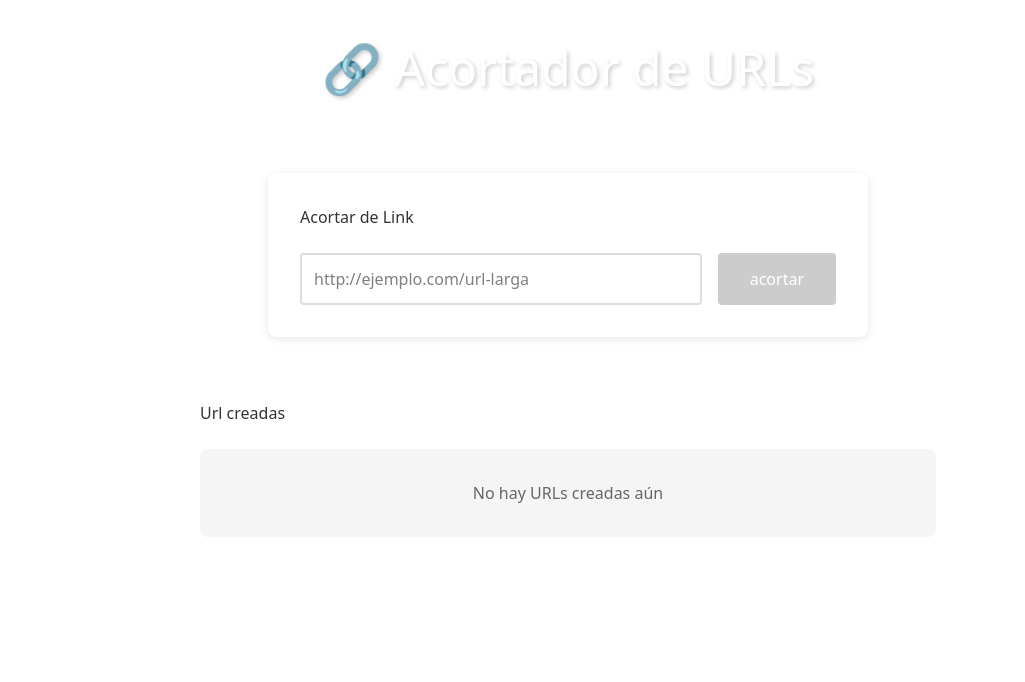
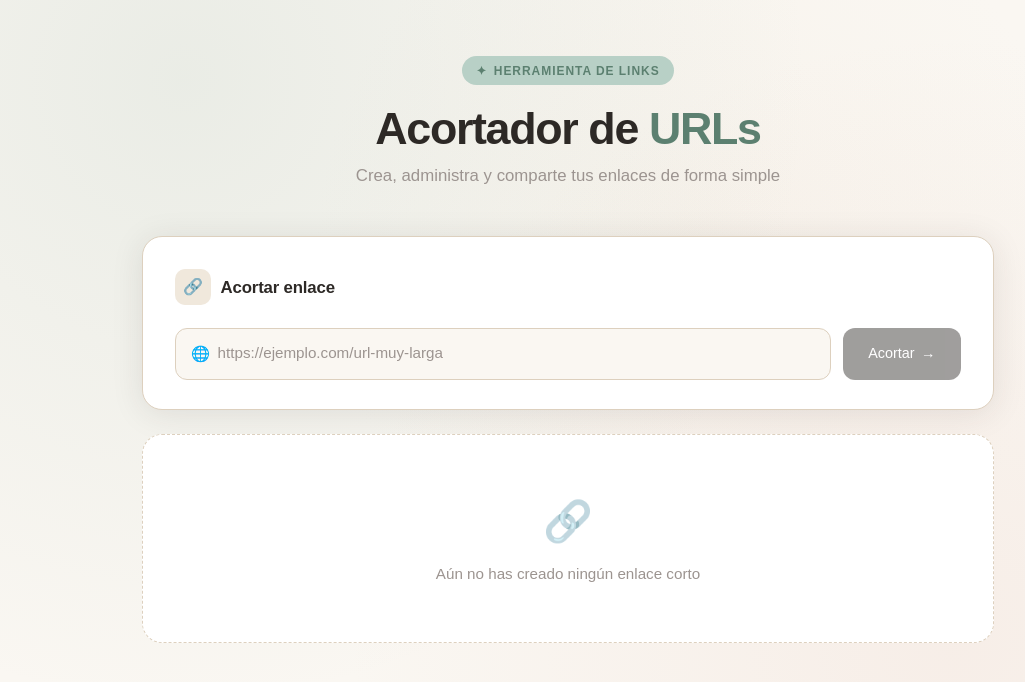
Before and after one commit to Jul-Fig/Acortador-de-links, an Angular app in the folder frontend/: page / in a window 1280 px wide. Shown: the top 682 px of the page, without its empty margins (72-1097 px from the left). Built offline with nearby package versions, Linux system fonts and the light colour scheme.

Commit message:
mejora de apariencia

```diff
--- a/frontend/src/app/app.css
+++ b/frontend/src/app/app.css
@@ -1,38 +1,62 @@
-* {
-  margin: 0;
-  padding: 0;
-  box-sizing: border-box;
-}
-
-body {
-  font-family: -apple-system, BlinkMacSystemFont, 'Segoe UI', Roboto, Oxygen, Ubuntu, Cantarell, sans-serif;
-  background: linear-gradient(135deg, #667eea 0%, #764ba2 100%);
+.app-wrapper {
   min-height: 100vh;
+  background-color: var(--cream);
+  background-image:
+    radial-gradient(circle at 20% 10%, rgba(143, 175, 159, 0.15) 0%, transparent 50%),
+    radial-gradient(circle at 80% 80%, rgba(232, 196, 184, 0.18) 0%, transparent 50%),
+    radial-gradient(circle at 60% 30%, rgba(240, 232, 220, 0.3) 0%, transparent 40%);
 }
 
 .container {
   min-height: 100vh;
-  padding: 2rem;
+  padding: 2.5rem 1.5rem 4rem;
+  max-width: 900px;
+  margin: 0 auto;
 }
 
+/* Header */
 header {
   text-align: center;
-  color: white;
-  margin-bottom: 2rem;
+  margin-bottom: 3rem;
+  padding-top: 1rem;
+}
+
+.header-badge {
+  display: inline-flex;
+  align-items: center;
+  gap: 0.4rem;
+  background: var(--sage-light);
+  color: var(--sage-dark);
+  font-size: 0.75rem;
+  font-weight: 600;
+  letter-spacing: 0.08em;
+  text-transform: uppercase;
+  padding: 0.35rem 0.9rem;
+  border-radius: 999px;
+  margin-bottom: 1.2rem;
 }
 
 header h1 {
-  font-size: 3rem;
-  margin-bottom: 0.5rem;
-  text-shadow: 2px 2px 4px rgba(0,0,0,0.2);
+  font-size: 2.8rem;
+  font-weight: 600;
+  color: var(--charcoal);
+  letter-spacing: -0.03em;
+  line-height: 1.1;
+  margin-bottom: 0.6rem;
+}
+
+header h1 span {
+  color: var(--sage-dark);
 }
 
 header p {
-  font-size: 1.2rem;
-  opacity: 0.9;
+  font-size: 1.05rem;
+  color: var(--stone-light);
+  font-weight: 300;
 }
 
 main {
-  max-width: 1200px;
-  margin: 0 auto;
+  display: flex;
+  flex-direction: column;
+  gap: 1.5rem;
 }
--- a/frontend/src/app/app.html
+++ b/frontend/src/app/app.html
@@ -1,7 +1,11 @@
+<div class="app-wrapper">
   <div class="container">
     <header>
-    <h1>🔗 Acortador de URLs</h1>
-    <p>Crea, administra y comparte URLs cortas</p>
+      <div class="header-badge">
+        <span>✦</span> Herramienta de links
+      </div>
+      <h1>Acortador de <span>URLs</span></h1>
+      <p>Crea, administra y comparte tus enlaces de forma simple</p>
     </header>
 
     <main>
@@ -14,5 +18,6 @@
       />
     </main>
   </div>
+</div>
 
 <router-outlet />
--- a/frontend/src/app/components/url-form/url-form.css
+++ b/frontend/src/app/components/url-form/url-form.css
@@ -1,65 +1,139 @@
 .url-form {
-  max-width: 600px;
-  margin: 2rem auto;
-  padding: 2rem;
-  background: white;
-  border-radius: 8px;
-  box-shadow: 0 2px 8px rgba(0,0,0,0.1);
+  background: var(--white);
+  border-radius: 20px;
+  padding: 2rem 2rem 1.8rem;
+  box-shadow: var(--shadow-card);
+  border: 1px solid var(--sand-dark);
 }
 
-h2 {
-  margin-bottom: 1.5rem;
-  color: #333;
+.form-header {
+  display: flex;
+  align-items: center;
+  gap: 0.6rem;
+  margin-bottom: 1.4rem;
+}
+
+.form-icon {
+  width: 36px;
+  height: 36px;
+  background: var(--sand);
+  border-radius: 10px;
+  display: flex;
+  align-items: center;
+  justify-content: center;
+  font-size: 1rem;
+}
+
+.form-header h2 {
+  font-size: 1.05rem;
+  font-weight: 600;
+  color: var(--charcoal);
+  letter-spacing: -0.01em;
 }
 
 .form-group {
   display: flex;
-  gap: 1rem;
+  gap: 0.75rem;
+  align-items: stretch;
+}
+
+.input-wrapper {
+  flex: 1;
+  position: relative;
+}
+
+.input-icon {
+  position: absolute;
+  left: 1rem;
+  top: 50%;
+  transform: translateY(-50%);
+  color: var(--stone-light);
+  font-size: 0.95rem;
+  pointer-events: none;
 }
 
 input {
-  flex: 1;
-  padding: 0.75rem;
-  border: 2px solid #ddd;
-  border-radius: 4px;
-  font-size: 1rem;
-  transition: border-color 0.3s;
+  width: 100%;
+  padding: 0.85rem 1rem 0.85rem 2.6rem;
+  border: 1.5px solid var(--sand-dark);
+  border-radius: 12px;
+  font-size: 0.95rem;
+  font-family: 'DM Sans', sans-serif;
+  color: var(--charcoal);
+  background: var(--cream);
+  transition: all 0.2s ease;
+  outline: none;
+}
+
+input::placeholder {
+  color: var(--stone-light);
 }
 
 input:focus {
-  outline: none;
-  border-color: #4CAF50;
+  border-color: var(--sage);
+  background: var(--white);
+  box-shadow: 0 0 0 3px rgba(143, 175, 159, 0.15);
 }
 
 input:disabled {
-  background-color: #f5f5f5;
+  opacity: 0.5;
   cursor: not-allowed;
 }
 
-button {
-  padding: 0.75rem 2rem;
-  background-color: #4CAF50;
-  color: white;
+button[type="submit"] {
+  padding: 0.85rem 1.6rem;
+  background: var(--charcoal);
+  color: var(--white);
   border: none;
-  border-radius: 4px;
-  font-size: 1rem;
+  border-radius: 12px;
+  font-size: 0.9rem;
+  font-weight: 500;
+  font-family: 'DM Sans', sans-serif;
   cursor: pointer;
-  transition: background-color 0.3s;
+  transition: all 0.2s ease;
+  white-space: nowrap;
+  display: flex;
+  align-items: center;
+  gap: 0.4rem;
 }
 
-button:hover:not(:disabled) {
-  background-color: #45a049;
+button[type="submit"]:hover:not(:disabled) {
+  background: var(--sage-dark);
+  transform: translateY(-1px);
+  box-shadow: 0 4px 12px rgba(92, 128, 112, 0.3);
 }
 
-button:disabled {
-  background-color: #ccc;
+button[type="submit"]:disabled {
+  opacity: 0.45;
   cursor: not-allowed;
+  transform: none;
+}
+
+.loading-dot {
+  width: 6px;
+  height: 6px;
+  background: white;
+  border-radius: 50%;
+  animation: pulse 0.8s ease-in-out infinite;
+}
+
+.loading-dot:nth-child(2) { animation-delay: 0.15s; }
+.loading-dot:nth-child(3) { animation-delay: 0.3s; }
+
+@keyframes pulse {
+  0%, 100% { opacity: 0.3; transform: scale(0.8); }
+  50% { opacity: 1; transform: scale(1); }
 }
 
 .error {
-  margin-top: 1rem;
-  padding: 0.75rem;
-  background-color: #ffebee;
-  color: #c62828;
-  border-radius: 4px;
+  margin-top: 0.9rem;
+  padding: 0.7rem 1rem;
+  background: rgba(212, 144, 122, 0.1);
+  border: 1px solid rgba(212, 144, 122, 0.3);
+  color: var(--blush-dark);
+  border-radius: 10px;
+  font-size: 0.875rem;
+  display: flex;
+  align-items: center;
+  gap: 0.5rem;
 }
--- a/frontend/src/app/components/url-form/url-form.html
+++ b/frontend/src/app/components/url-form/url-form.html
@@ -1,30 +1,43 @@
 <div class="url-form">
-    <h2>Acortar de Link</h2>
+  <div class="form-header">
+    <div class="form-icon">🔗</div>
+    <h2>Acortar enlace</h2>
+  </div>
 
   <form (ngSubmit)="onSubmit()">
     <div class="form-group">
+      <div class="input-wrapper">
+        <span class="input-icon">🌐</span>
         <input
           type="url"
           [(ngModel)]="urlInput"
           name="url"
-            placeholder="http://ejemplo.com/url-larga"
+          placeholder="https://ejemplo.com/url-muy-larga"
           [disabled]="loading()"
           required
         />
+      </div>
 
       <button
         type="submit"
         [disabled]="loading() || !urlInput().trim()"
       >
-            @if(loading()){
-                <span>Creando...</span>
-            } @else{
-                <span>acortar</span>
+        @if(loading()) {
+          <span class="loading-dot"></span>
+          <span class="loading-dot"></span>
+          <span class="loading-dot"></span>
+        } @else {
+          <span>Acortar</span>
+          <span>→</span>
         }
       </button>
     </div>
-@if(error()){
-<p class="error">{{error()}}</p>
+
+    @if(error()) {
+      <p class="error">
+        <span>⚠️</span>
+        {{ error() }}
+      </p>
     }
   </form>
 </div>
--- a/frontend/src/app/components/url-item/url-item.css
+++ b/frontend/src/app/components/url-item/url-item.css
@@ -1,127 +1,231 @@
 .url-item {
-  background: white;
-  padding: 1.5rem;
-  border-radius: 8px;
-  box-shadow: 0 2px 4px rgba(0,0,0,0.1);
-  transition: box-shadow 0.3s;
+  background: var(--white);
+  border-radius: 16px;
+  border: 1px solid var(--sand-dark);
+  padding: 1.2rem 1.4rem;
+  transition: all 0.2s ease;
+  animation: slideIn 0.3s ease;
+}
+
+@keyframes slideIn {
+  from { opacity: 0; transform: translateY(-8px); }
+  to { opacity: 1; transform: translateY(0); }
 }
 
 .url-item:hover {
-  box-shadow: 0 4px 8px rgba(0,0,0,0.15);
+  box-shadow: var(--shadow-hover);
+  border-color: var(--sage-light);
+  transform: translateY(-1px);
 }
 
+/* View mode */
 .url-info {
   display: flex;
   justify-content: space-between;
-  align-items: start;
-  gap: 1rem;
+  align-items: center;
+  gap: 1.5rem;
 }
 
 .url-details {
   flex: 1;
+  min-width: 0;
 }
 
-.original-url, .short-url {
-  margin-bottom: 0.5rem;
-  word-break: break-all;
+.url-row {
+  display: flex;
+  align-items: center;
+  gap: 0.5rem;
+  margin-bottom: 0.35rem;
 }
 
-.original-url a, .short-url a {
-  color: #1976d2;
-  text-decoration: none;
+.url-label {
+  font-size: 0.72rem;
+  font-weight: 600;
+  text-transform: uppercase;
+  letter-spacing: 0.07em;
+  white-space: nowrap;
+  padding: 0.15rem 0.5rem;
+  border-radius: 5px;
 }
 
-.original-url a:hover, .short-url a:hover {
-  text-decoration: underline;
+.url-label.original {
+  color: var(--stone-light);
+  background: var(--sand);
 }
 
-.stats {
+.url-label.short {
+  color: var(--sage-dark);
+  background: rgba(143, 175, 159, 0.15);
+}
+
+.url-link {
+  font-size: 0.875rem;
+  color: var(--charcoal);
+  text-decoration: none;
+  overflow: hidden;
+  text-overflow: ellipsis;
+  white-space: nowrap;
+  max-width: 400px;
+  display: block;
+  transition: color 0.15s;
+}
+
+.url-link:hover {
+  color: var(--sage-dark);
+}
+
+.url-link.short-link {
+  color: var(--sage-dark);
+  font-family: 'DM Mono', monospace;
+  font-size: 0.82rem;
+  font-weight: 500;
+}
+
+.url-meta {
   display: flex;
+  align-items: center;
   gap: 1rem;
-  color: #666;
-  font-size: 0.875rem;
   margin-top: 0.5rem;
 }
 
+.meta-chip {
+  display: flex;
+  align-items: center;
+  gap: 0.3rem;
+  font-size: 0.78rem;
+  color: var(--stone-light);
+}
+
+.meta-chip span:first-child {
+  font-size: 0.75rem;
+}
+
+/* Actions */
 .actions {
   display: flex;
-  gap: 0.5rem;
+  align-items: center;
+  gap: 0.4rem;
+  flex-shrink: 0;
 }
 
-button {
-  padding: 0.5rem 1rem;
+.btn {
+  display: flex;
+  align-items: center;
+  gap: 0.35rem;
+  padding: 0.5rem 0.85rem;
   border: none;
-  border-radius: 4px;
+  border-radius: 9px;
+  font-size: 0.8rem;
+  font-weight: 500;
+  font-family: 'DM Sans', sans-serif;
   cursor: pointer;
-  font-size: 0.875rem;
-  transition: all 0.3s;
+  transition: all 0.18s ease;
+  white-space: nowrap;
+}
+
+.btn-icon {
+  width: 32px;
+  height: 32px;
+  padding: 0;
+  justify-content: center;
+  border-radius: 9px;
 }
 
 .btn-copy {
-  background-color: #2196F3;
-  color: white;
+  background: var(--sand);
+  color: var(--stone);
+  border: 1px solid var(--sand-dark);
 }
-
 .btn-copy:hover {
-  background-color: #1976D2;
+  background: var(--sage-light);
+  color: var(--sage-dark);
+  border-color: var(--sage-light);
 }
 
 .btn-edit {
-  background-color: #FF9800;
-  color: white;
+  background: var(--sand);
+  color: var(--stone);
+  border: 1px solid var(--sand-dark);
 }
-
 .btn-edit:hover {
-  background-color: #F57C00;
+  background: rgba(240, 232, 220, 0.8);
+  color: var(--charcoal);
 }
 
 .btn-delete {
-  background-color: #f44336;
-  color: white;
+  background: rgba(232, 196, 184, 0.2);
+  color: var(--blush-dark);
+  border: 1px solid rgba(232, 196, 184, 0.5);
+}
+.btn-delete:hover:not(:disabled) {
+  background: rgba(212, 144, 122, 0.15);
+  border-color: var(--blush-dark);
 }
 
-.btn-delete:hover:not(:disabled) {
-  background-color: #d32f2f;
+.btn:disabled {
+  opacity: 0.4;
+  cursor: not-allowed;
+  transform: none !important;
 }
 
-button:disabled {
-  opacity: 0.5;
-  cursor: not-allowed;
-}
-
-/* Modo edición */
+/* Edit mode */
 .url-edit {
   display: flex;
-  gap: 1rem;
+  gap: 0.75rem;
   align-items: center;
 }
 
-.url-edit input {
+.edit-label {
+  font-size: 0.8rem;
+  font-weight: 600;
+  color: var(--stone-light);
+  white-space: nowrap;
+}
+
+.edit-input-wrapper {
   flex: 1;
-  padding: 0.5rem;
-  border: 2px solid #ddd;
-  border-radius: 4px;
+}
+
+.edit-input-wrapper input {
+  width: 100%;
+  padding: 0.65rem 1rem;
+  border: 1.5px solid var(--sage-light);
+  border-radius: 10px;
+  font-size: 0.875rem;
+  font-family: 'DM Sans', sans-serif;
+  color: var(--charcoal);
+  background: var(--cream);
+  outline: none;
+  transition: all 0.2s;
+}
+
+.edit-input-wrapper input:focus {
+  border-color: var(--sage);
+  background: var(--white);
+  box-shadow: 0 0 0 3px rgba(143, 175, 159, 0.15);
 }
 
 .edit-actions {
   display: flex;
-  gap: 0.5rem;
+  gap: 0.4rem;
+  flex-shrink: 0;
 }
 
 .btn-save {
-  background-color: #4CAF50;
+  background: var(--sage-dark);
   color: white;
+  border: 1px solid transparent;
 }
-
 .btn-save:hover:not(:disabled) {
-  background-color: #45a049;
+  background: var(--sage);
+  transform: translateY(-1px);
 }
 
 .btn-cancel {
-  background-color: #757575;
-  color: white;
+  background: var(--sand);
+  color: var(--stone);
+  border: 1px solid var(--sand-dark);
 }
-
 .btn-cancel:hover:not(:disabled) {
-  background-color: #616161;
+  background: var(--sand-dark);
 }
--- a/frontend/src/app/components/url-item/url-item.html
+++ b/frontend/src/app/components/url-item/url-item.html
@@ -1,50 +1,56 @@
 <div class="url-item">
   @if(!isEditing()) {
-    <!-- Modo de visualización -->
     <div class="url-info">
       <div class="url-details">
-        <p class="original-url">
-          <strong>Original: </strong>
-          <a [href]="url().url" target="_blank">{{ url().url }}</a>
-        </p>
-        <p class="short-url">
-          <strong>Corta: </strong>
-          <a [href]="shortUrl" target="_blank">{{ shortUrl }}</a>
-        </p>
-        <p class="stats">
-          <span>Visitas: {{ url().accessCount }}</span>
-          <span>Creada: {{ url().createdAt | date:'short' }}</span>
-        </p>
+        <div class="url-row">
+          <span class="url-label original">Original</span>
+          <a [href]="url().url" target="_blank" class="url-link">{{ url().url }}</a>
+        </div>
+        <div class="url-row">
+          <span class="url-label short">Corta</span>
+          <a [href]="shortUrl" target="_blank" class="url-link short-link">{{ shortUrl }}</a>
+        </div>
+        <div class="url-meta">
+          <span class="meta-chip">
+            <span>👁</span>
+            {{ url().accessCount }} visitas
+          </span>
+          <span class="meta-chip">
+            <span>📅</span>
+            {{ url().createdAt | date:'dd MMM yyyy' }}
+          </span>
+        </div>
       </div>
 
       <div class="actions">
-        <button (click)="copyToClipboard()" class="btn-copy">
-          📋 Copiar
+        <button (click)="copyToClipboard()" class="btn btn-copy" title="Copiar">
+          📋
         </button>
-        <button (click)="startEdit()" class="btn-edit">
-          ✏️ Editar
+        <button (click)="startEdit()" class="btn btn-edit" title="Editar">
+          ✏️
         </button>
-        <button (click)="deletedUrl()" [disabled]="loading()" class="btn-delete">
-          🗑️ Eliminar
+        <button (click)="deletedUrl()" [disabled]="loading()" class="btn btn-delete" title="Eliminar">
+          🗑️
         </button>
       </div>
     </div>
   } @else {
-    <!-- Modo de edición -->
     <div class="url-edit">
+      <span class="edit-label">Editar</span>
+      <div class="edit-input-wrapper">
         <input
           type="url"
           [(ngModel)]="editUrl"
           [disabled]="loading()"
           placeholder="Nueva URL"
         />
-
+      </div>
       <div class="edit-actions">
-        <button (click)="saveEdit()" [disabled]="loading()" class="btn-save">
+        <button (click)="saveEdit()" [disabled]="loading()" class="btn btn-save">
           ✓ Guardar
         </button>
-        <button (click)="cancelEdit()" [disabled]="loading()" class="btn-cancel">
-          ✗ Cancelar
+        <button (click)="cancelEdit()" [disabled]="loading()" class="btn btn-cancel">
+          Cancelar
         </button>
       </div>
     </div>
--- a/frontend/src/app/components/url-list/url-list.css
+++ b/frontend/src/app/components/url-list/url-list.css
@@ -1,24 +1,54 @@
 .url-list {
-  max-width: 800px;
-  margin: 2rem auto;
-  padding: 2rem;
+  display: flex;
+  flex-direction: column;
+  gap: 0;
 }
 
-h2 {
-  margin-bottom: 1.5rem;
-  color: #333;
+.list-header {
+  display: flex;
+  align-items: center;
+  justify-content: space-between;
+  margin-bottom: 1rem;
+  padding: 0 0.25rem;
 }
 
-.empty-message {
+.list-header h2 {
+  font-size: 1rem;
+  font-weight: 600;
+  color: var(--stone);
+  letter-spacing: -0.01em;
+}
+
+.list-count {
+  background: var(--sage-light);
+  color: var(--sage-dark);
+  font-size: 0.78rem;
+  font-weight: 600;
+  padding: 0.2rem 0.65rem;
+  border-radius: 999px;
+}
+
+.empty-state {
   text-align: center;
-  color: #666;
-  padding: 2rem;
-  background: #f5f5f5;
-  border-radius: 8px;
+  padding: 3.5rem 2rem;
+  background: var(--white);
+  border-radius: 20px;
+  border: 1.5px dashed var(--sand-dark);
+}
+
+.empty-icon {
+  font-size: 2.5rem;
+  margin-bottom: 0.8rem;
+  opacity: 0.5;
+}
+
+.empty-state p {
+  color: var(--stone-light);
+  font-size: 0.95rem;
 }
 
 .list {
   display: flex;
   flex-direction: column;
-  gap: 1rem;
+  gap: 0.75rem;
 }
--- a/frontend/src/app/components/url-list/url-list.html
+++ b/frontend/src/app/components/url-list/url-list.html
@@ -1,11 +1,19 @@
 <div class="url-list">
-    <h2>Url creadas</h2>
+  @if(urls().length > 0) {
+    <div class="list-header">
+      <h2>Tus enlaces</h2>
+      <span class="list-count">{{ urls().length }} {{ urls().length === 1 ? 'enlace' : 'enlaces' }}</span>
+    </div>
+  }
 
-    @if(urls().length === 0){
-        <p class="empty-message">No hay URLs creadas aún</p>
-    } @else{
+  @if(urls().length === 0) {
+    <div class="empty-state">
+      <div class="empty-icon">🔗</div>
+      <p>Aún no has creado ningún enlace corto</p>
+    </div>
+  } @else {
     <div class="list">
-            @for(url of urls(); track url.shortCode){
+      @for(url of urls(); track url.shortCode) {
         <app-url-item
           [url]="url"
           (deleted)="onDelete($event)"
--- a/frontend/src/styles.css
+++ b/frontend/src/styles.css
@@ -1,3 +1,40 @@
-/* You can add global styles to this file, and also import other style files */
 
 @import "tailwindcss";
+
+@import url('https://fonts.googleapis.com/css2?family=DM+Sans:ital,opsz,wght@0,9..40,300;0,9..40,400;0,9..40,500;0,9..40,600;1,9..40,300&family=DM+Mono:wght@400;500&display=swap');
+
+:root {
+  --sage: #8FAF9F;
+  --sage-light: #B8D0C6;
+  --sage-dark: #5C8070;
+  --blush: #E8C4B8;
+  --blush-dark: #D4907A;
+  --cream: #FAF7F2;
+  --sand: #F0E8DC;
+  --sand-dark: #DDD0BE;
+  --stone: #6B6560;
+  --stone-light: #9C9490;
+  --charcoal: #2D2926;
+  --white: #FFFFFF;
+
+  --shadow-soft: 0 2px 20px rgba(45, 41, 38, 0.08);
+  --shadow-card: 0 4px 32px rgba(45, 41, 38, 0.10);
+  --shadow-hover: 0 8px 40px rgba(45, 41, 38, 0.14);
+}
+
+* {
+  margin: 0;
+  padding: 0;
+  box-sizing: border-box;
+}
+
+html {
+  scroll-behavior: smooth;
+}
+
+body {
+  font-family: 'DM Sans', sans-serif;
+  background-color: var(--cream);
+  color: var(--charcoal);
+  min-height: 100vh;
+}
```
Lines whose indentation alone changed are shown as unchanged.
